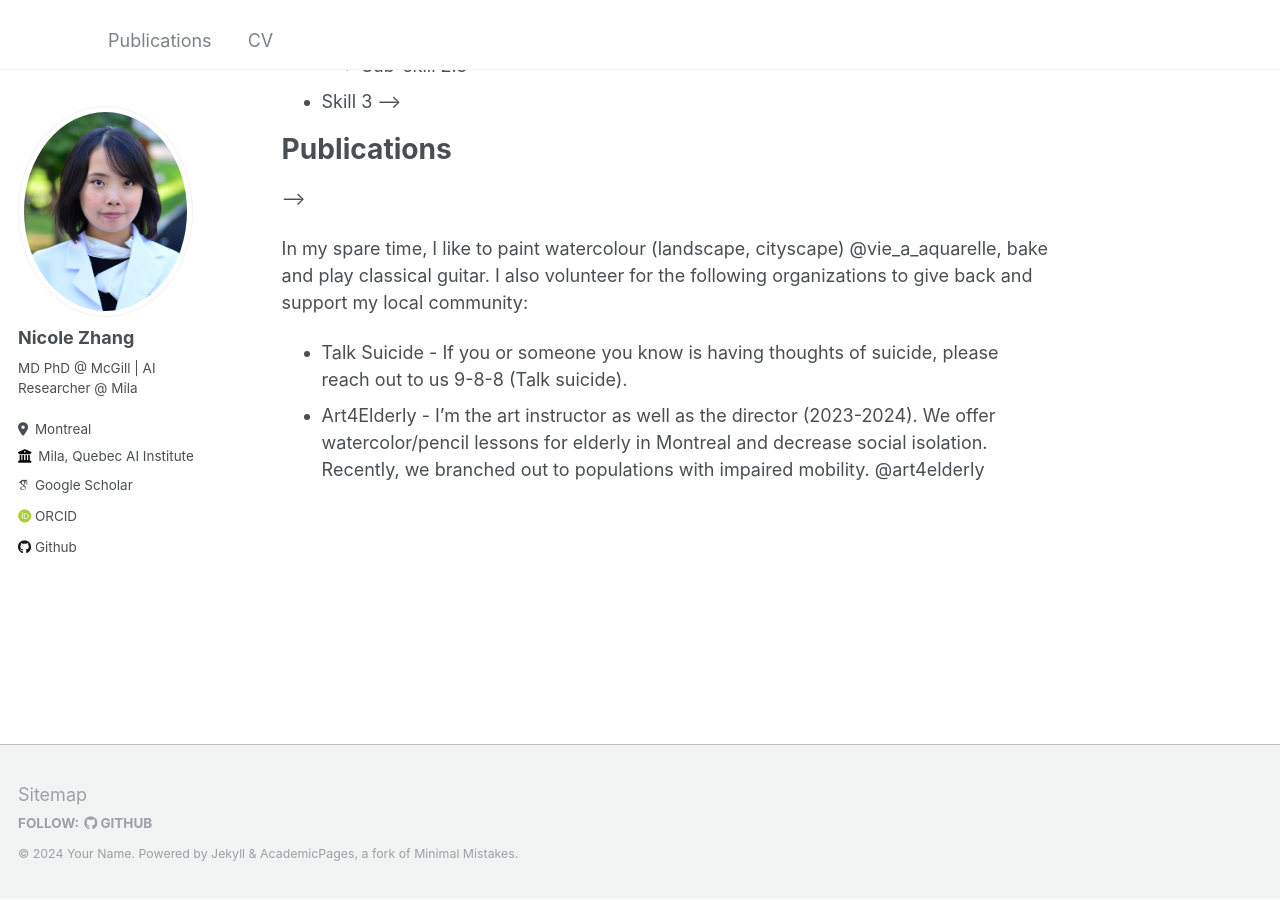
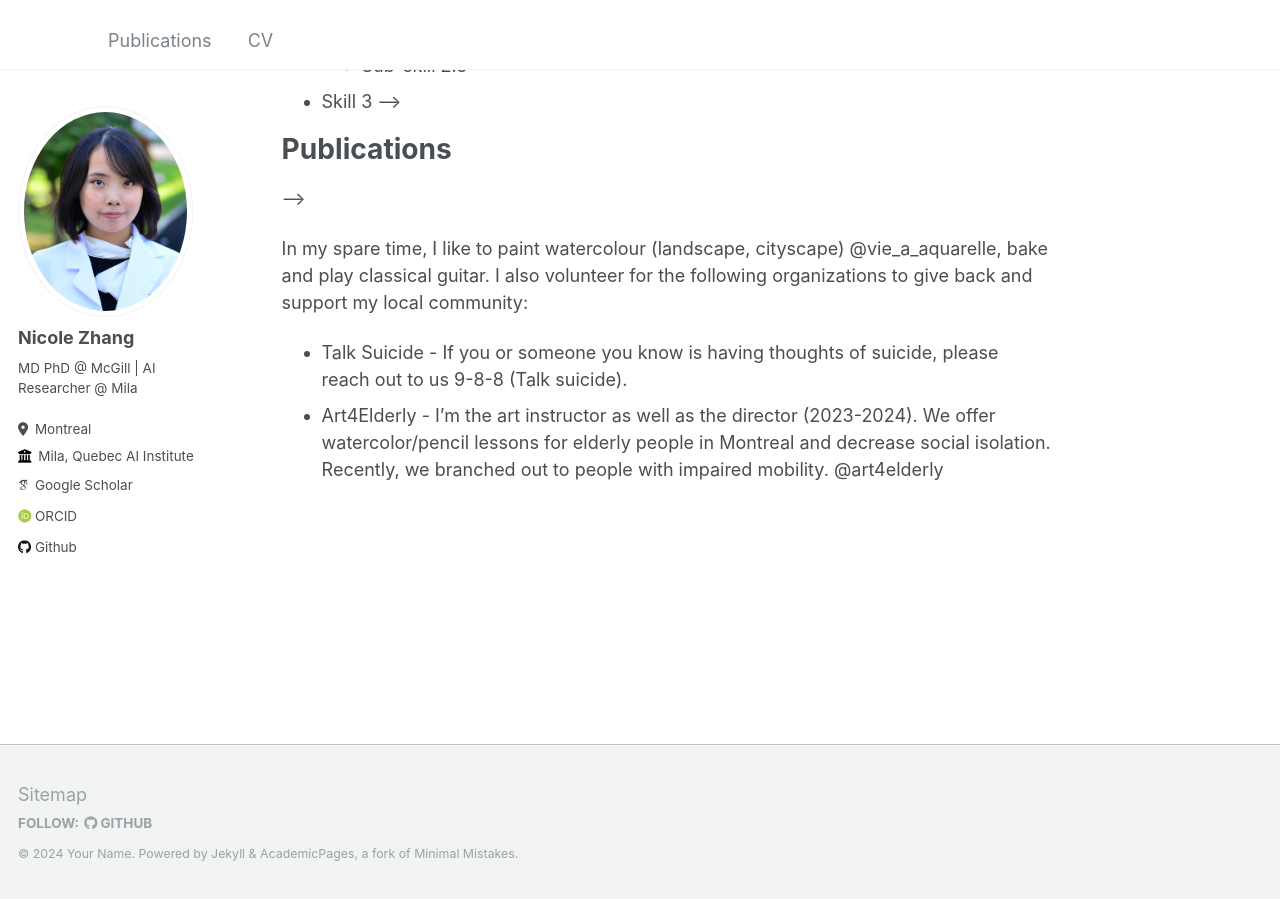
Before and after one commit to nZhangx/nZhangx.github.io, a Jekyll site: the page built from _pages/about.md, in a window 1280 px wide and 900 px high, scrolled down 742 px. Built offline with Jekyll 4.4.1, drawn with Linux system fonts in a browser that asks for light colours; some web fonts are replaced.

Commit message:
feat: about

```diff
--- a/_pages/about.md
+++ b/_pages/about.md
@@ -59,4 +59,4 @@ Service and leadership
 
 In my spare time, I like to paint watercolour (landscape, cityscape) @vie_a_aquarelle, bake and play classical guitar. I also volunteer for the following organizations to give back and support my local community:
 * Talk Suicide - If you or someone you know is having thoughts of suicide, please reach out to us 9-8-8 (Talk suicide).
-* Art4Elderly - I'm the art instructor as well as the director (2023-2024). We offer watercolor/pencil lessons for elderly in Montreal and decrease social isolation. Recently, we branched out to populations with impaired mobility. @art4elderly
+* Art4Elderly - I'm the art instructor as well as the director (2023-2024). We offer watercolor/pencil lessons for elderly people in Montreal and decrease social isolation. Recently, we branched out to people with impaired mobility. @art4elderly
```
